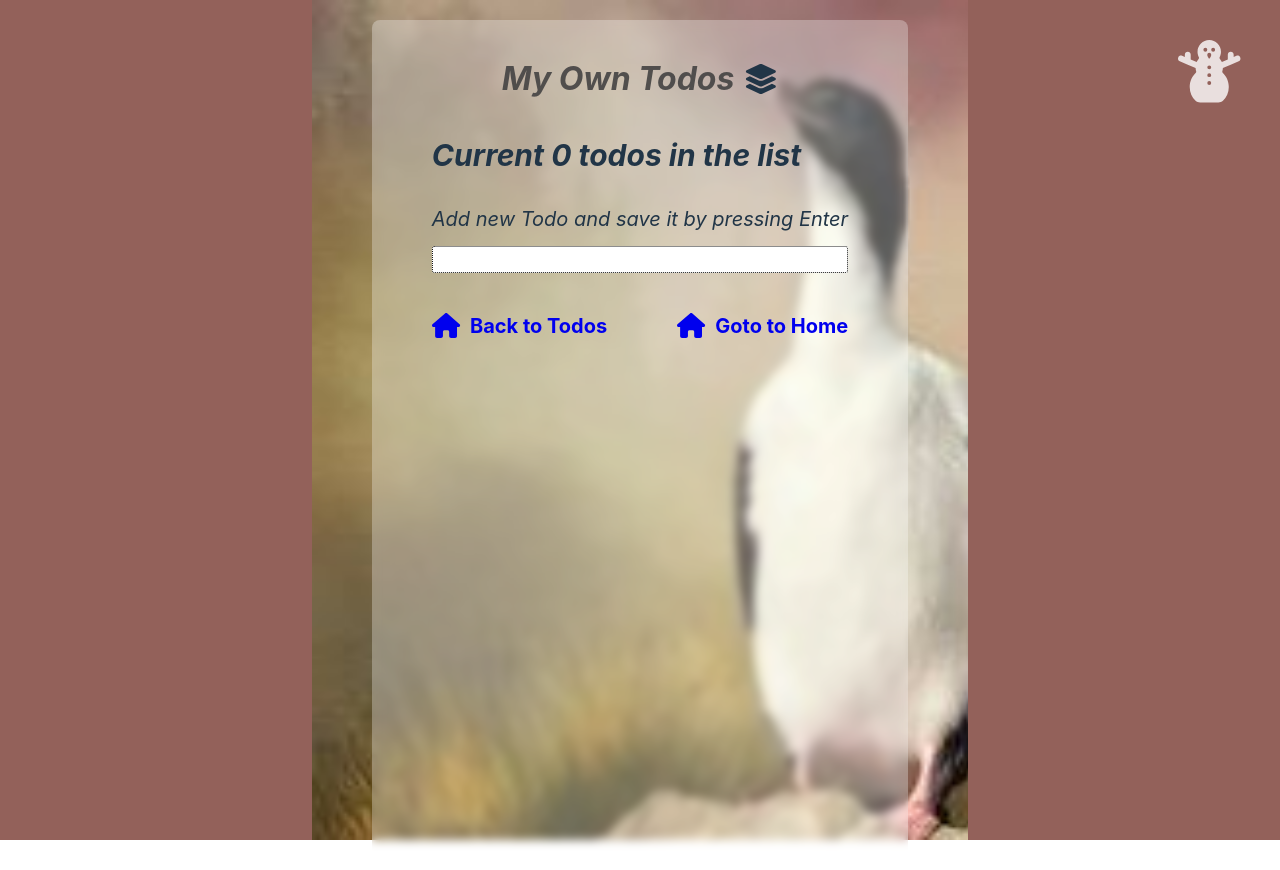
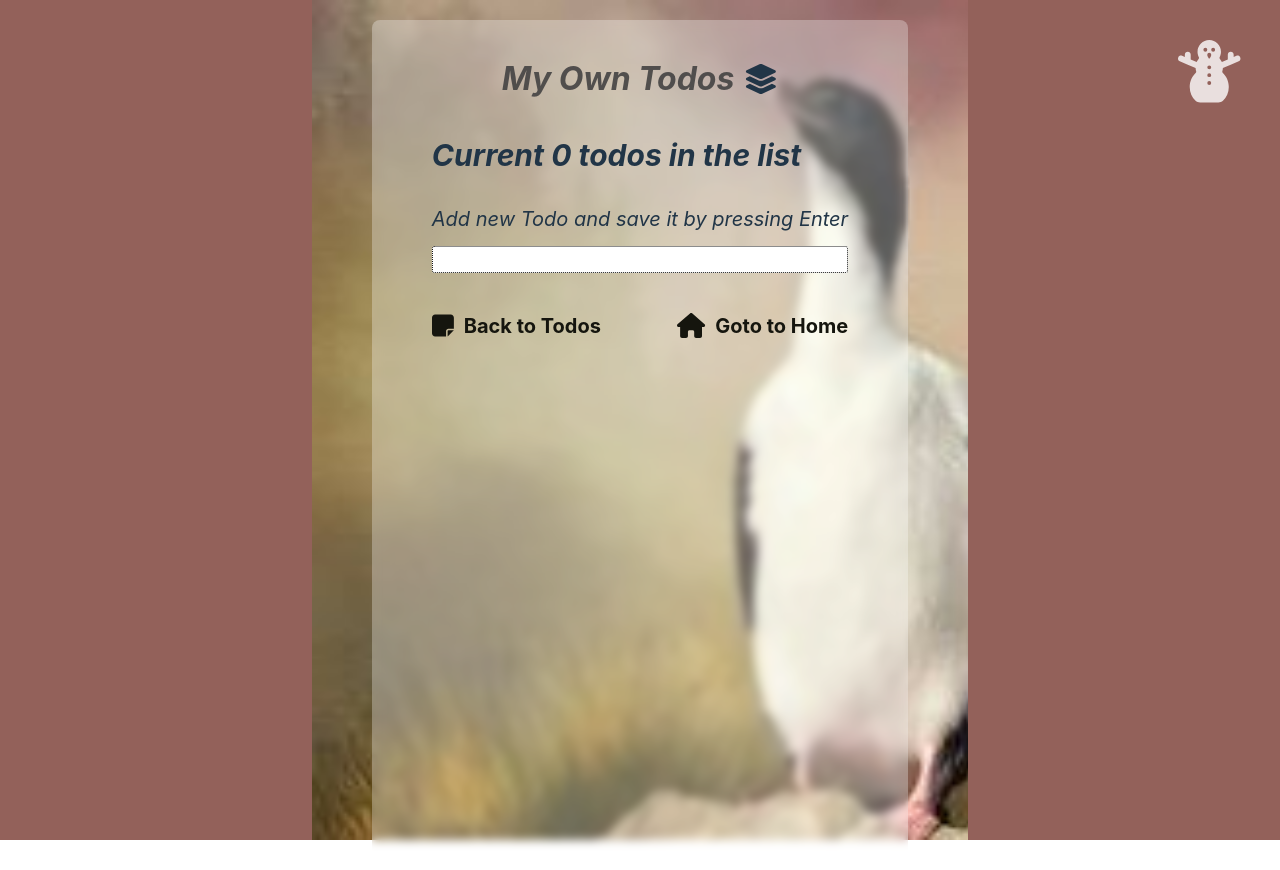
Before and after one commit to minnas/post-app-react, a React (Vite) app: page /my-todos in a window 1280 px wide. Built offline with nearby package versions, Linux system fonts and the light colour scheme.

Commit message:
small style fixes

```diff
--- a/src/App.scss
+++ b/src/App.scss
@@ -3,6 +3,7 @@
   display: flex;
   justify-content: center;
   align-items: flex-start;
+  color: #213547;
 }
 button {
   &:hover {
--- a/src/components/views/MyTodos.tsx
+++ b/src/components/views/MyTodos.tsx
@@ -1,4 +1,4 @@
-import { faHome, faLayerGroup, faCheck, faCheckCircle, faTimes, faSnowman } from "@fortawesome/free-solid-svg-icons";
+import { faHome, faLayerGroup, faCheck, faCheckCircle, faTimes, faSnowman, faNoteSticky } from "@fortawesome/free-solid-svg-icons";
 import { FontAwesomeIcon } from "@fortawesome/react-fontawesome";
 import React, { FormEvent, MouseEventHandler, useEffect, useState } from "react";
 import { NavLink } from "react-router-dom";
@@ -92,7 +92,7 @@ const MyTodos: React.FC<ViewProps> = ({
             </div>
             <div className="footer todos-footer">
               <NavLink className="footer-link home-link" to="/todos">
-                <FontAwesomeIcon icon={faHome} size="lg"/>
+                <FontAwesomeIcon icon={faNoteSticky} size="lg"/>
                   Back to Todos
               </NavLink>
               <NavLink className="footer-link home-link" to="/">
--- a/src/components/views/Todos.tsx
+++ b/src/components/views/Todos.tsx
@@ -1,4 +1,4 @@
-import { faBookAtlas, faHome, faSpinner, faCheck, faTimes, faSnowflake } from "@fortawesome/free-solid-svg-icons";
+import { faBookAtlas, faHome, faSpinner, faCheck, faTimes, faSnowflake, faLayerGroup } from "@fortawesome/free-solid-svg-icons";
 import { FontAwesomeIcon } from "@fortawesome/react-fontawesome";
 import React, { useEffect, useState } from "react";
 import { NavLink } from "react-router-dom";
@@ -56,7 +56,7 @@ const Todos: React.FC<ViewProps> = ({
                   Back to Home
               </NavLink>
               <NavLink className="footer-link home-link" to="/my-todos">
-                <FontAwesomeIcon icon={faHome} size="lg"/>
+                <FontAwesomeIcon icon={faLayerGroup} size="lg"/>
                   My Todos
               </NavLink>
             </div>
--- a/src/components/views/home.scss
+++ b/src/components/views/home.scss
@@ -35,8 +35,9 @@
   align-items: center;
   & a {
     text-decoration: none;
+    color: #15150e;
     &:hover {
-      opacity: 0.5;
+      opacity: 0.7;
     }
     & svg {
       margin-right: 1rem;
@@ -49,6 +50,7 @@
   right: 4rem;
   color: rgba(255, 255, 255, 0.8);
   font-size: 5rem;
+  z-index:10;
 }
 span.some-test {
   position: fixed;
--- a/src/components/views/todos.scss
+++ b/src/components/views/todos.scss
@@ -63,6 +63,7 @@ h3.todo-list-header {
   right: 4rem;
   color: rgba(255, 255, 255, 0.8);
   font-size: 5rem;
+  z-index: 10;
 }
 /*
 here todo list hover font size 3rem + icon styles
--- a/src/index.css
+++ b/src/index.css
@@ -35,10 +35,4 @@ h1 {
     color: #213547;
     background-color: #ffffff;
   }
-  a:hover {
-    color: #747bff;
-  }
-  button {
-    background-color: #f9f9f9;
-  }
 }
```
